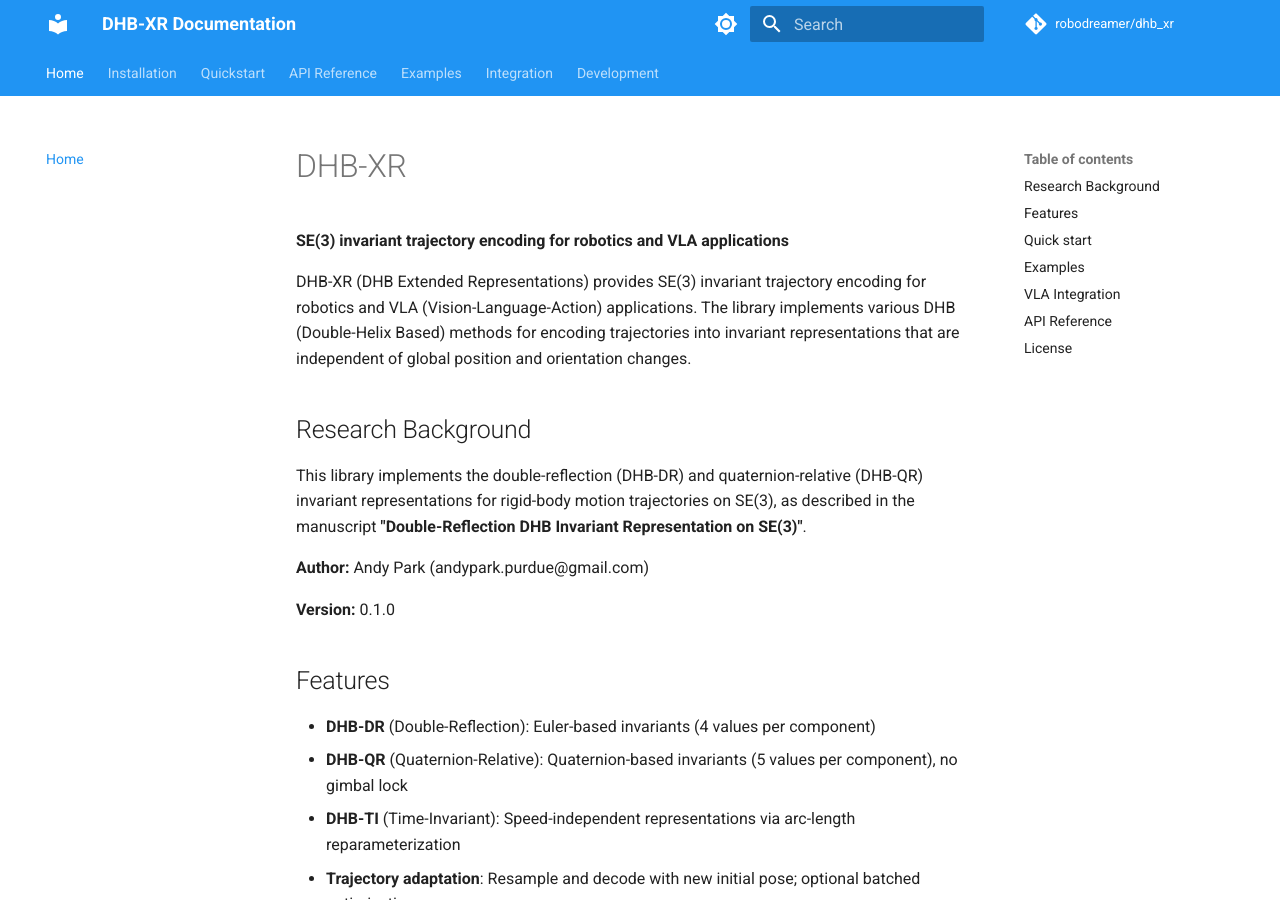
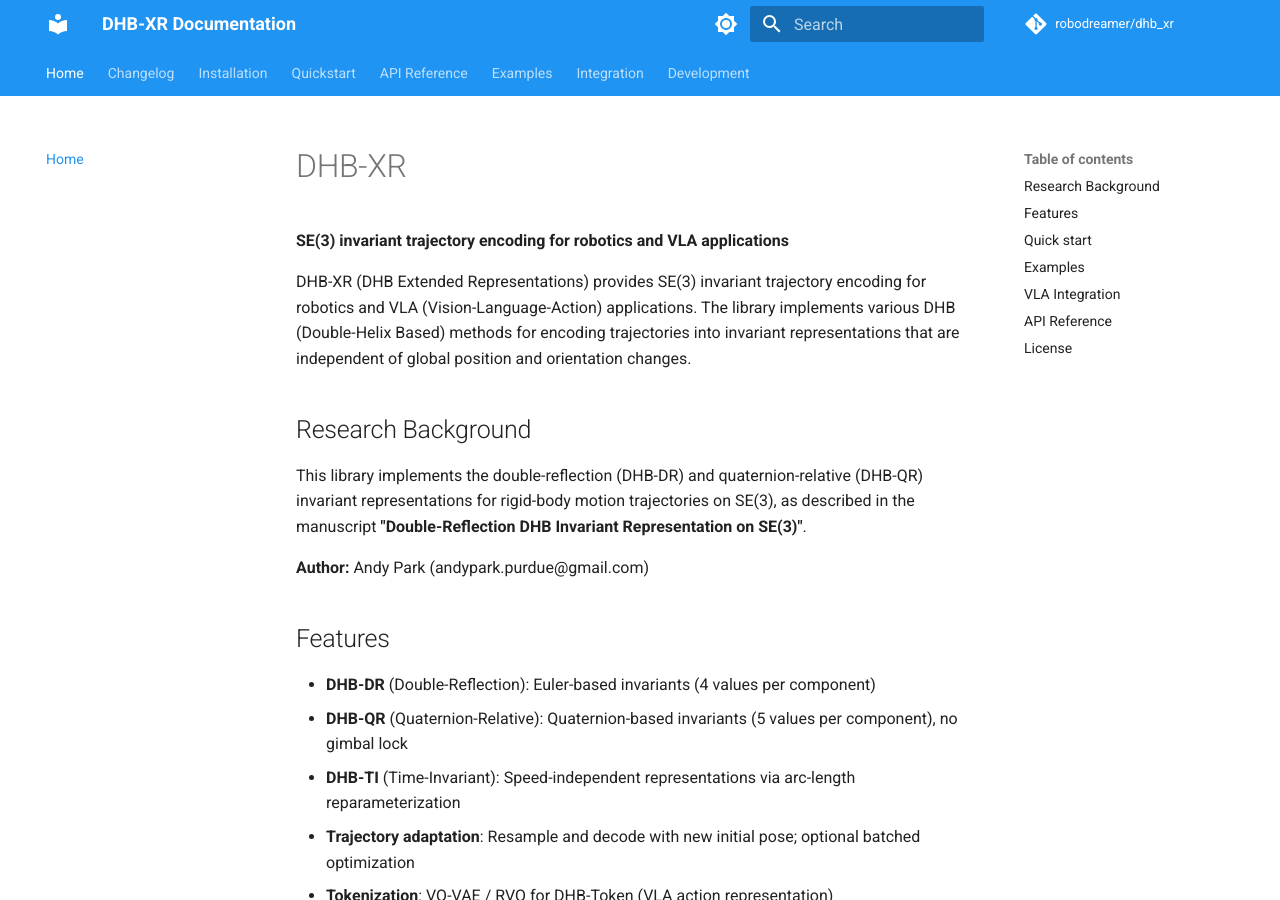
Before and after one commit to robodreamer/dhb-xr, an MkDocs documentation site: the page built from docs/index.md, in a window 1280 px wide and 900 px high. Built offline with MkDocs 1.6.1 and Material for MkDocs 9.7.7, drawn with Linux system fonts in a browser that asks for light colours; comment, search, counter and statistics services are not loaded.

Commit message:
Update documentation versions and add changelog
- Update version references to 0.2.1 in mkdocs.yml and docs
- Add changelog to documentation navigation using mkdocs include
- Remove explicit version mention from docs/index.md (hard to maintain)
- Version is still shown in site description and package metadata
- Changelog now appears in documentation navigation

Co-authored-by: Cursor <cursoragent@cursor.com>

```diff
--- a/docs/index.md
+++ b/docs/index.md
@@ -9,8 +9,6 @@ DHB-XR (DHB Extended Representations) provides SE(3) invariant trajectory encodi
 This library implements the double-reflection (DHB-DR) and quaternion-relative (DHB-QR) invariant representations for rigid-body motion trajectories on SE(3), as described in the manuscript **"Double-Reflection DHB Invariant Representation on SE(3)"**.
 
 **Author:** Andy Park (andypark.purdue@gmail.com)
-
-**Version:** 0.1.0
 
 ## Features
 
--- a/mkdocs.yml
+++ b/mkdocs.yml
@@ -1,5 +1,5 @@
 site_name: DHB-XR Documentation
-site_description: SE(3) invariant trajectory encoding for robotics and VLA applications (v0.1.0)
+site_description: SE(3) invariant trajectory encoding for robotics and VLA applications (v0.2.1)
 site_author: Andy Park
 site_url: https://robodreamer.github.io/dhb_xr/
 repo_url: https://github.com/robodreamer/dhb-xr
@@ -7,7 +7,7 @@ repo_name: robodreamer/dhb_xr
 edit_uri: edit/main/docs/
 copyright: Copyright &copy; 2026 Andy Park
 extra:
-  version: "0.1.0"
+  version: "0.2.1"
   author_email: "andypark.purdue@gmail.com"
 
 # Ensure proper URL handling - use directory URLs (transforms/ instead of transforms.html)
@@ -73,6 +73,7 @@ markdown_extensions:
 
 nav:
   - Home: index.md
+  - Changelog: changelog.md
   - Installation: installation.md
   - Quickstart: quickstart.md
   - API Reference:
```
Also changed, not shown: docs/changelog.md (added, +3 -0 lines).
